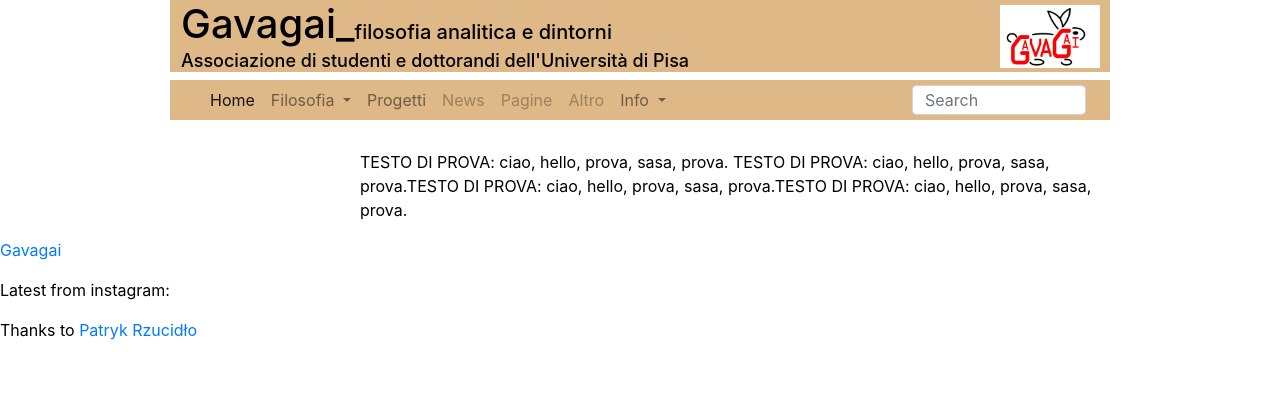
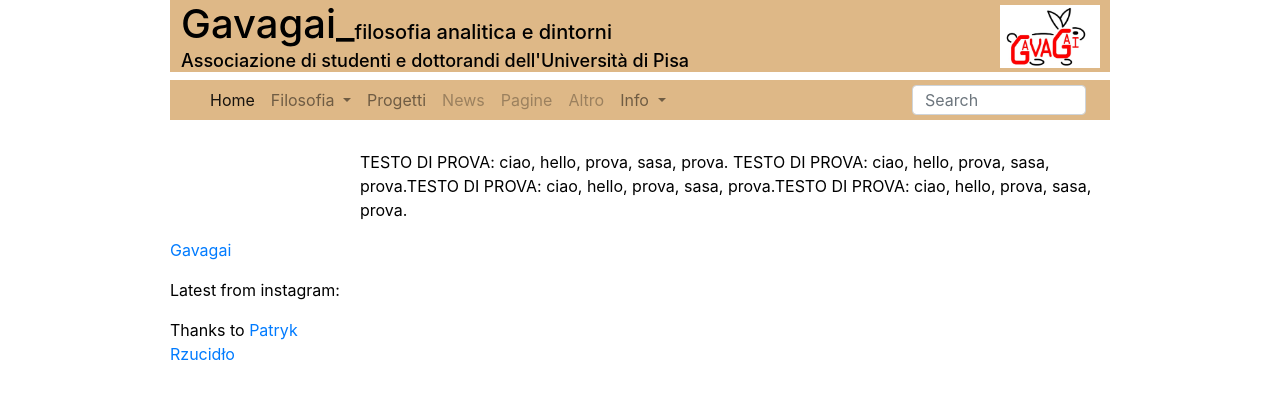
Before and after one commit to Gavagai-phi/gavagai-phi2.github.io, a Jekyll site: the page index.html, which Jekyll copies as it is, in a window 1280 px wide. Shown: the top 399 px of the page. Built offline with Jekyll 4.4.1, drawn with Linux system fonts in a browser that asks for light colours; a script that is not in the unit is left out.

Commit message:
Update index.html

```diff
--- a/index.html
+++ b/index.html
@@ -68,7 +68,7 @@ $(function(){
     <script src="https://stackpath.bootstrapcdn.com/bootstrap/4.3.1/js/bootstrap.min.js" integrity="sha384-JjSmVgyd0p3pXB1rRibZUAYoIIy6OrQ6VrjIEaFf/nJGzIxFDsf4x0xIM+B07jRM" crossorigin="anonymous"></script>
 
 
-
+<div class='wrapper'>
     <script
     src="https://code.jquery.com/jquery-3.3.1.js"
     integrity="sha256-2Kok7MbOyxpgUVvAk/HJ2jigOSYS2auK4Pfzbm7uH60="
@@ -81,5 +81,6 @@ $(function(){
 </script>
 
 <div id="sidebar"></div>
+	</div>
 </body>
 </html>
```
